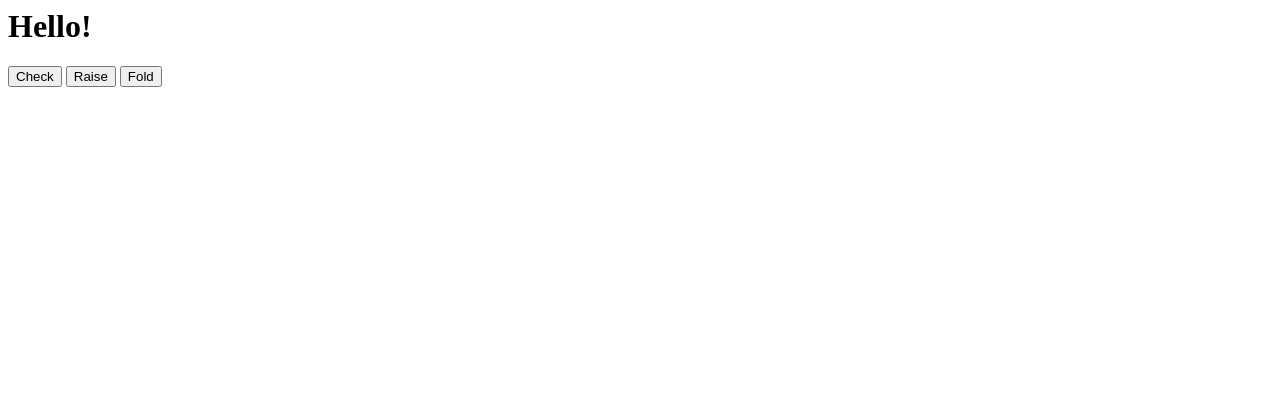
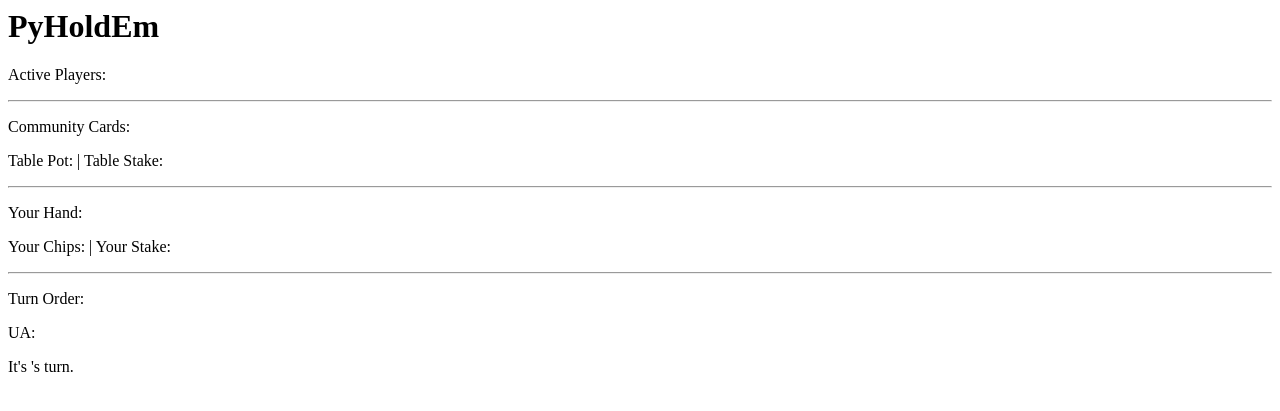
Before and after one commit to pioppob/PyHoldEm, a Flask app: page / in a window 1280 px wide. Shown: the top 411 px of the page. Run offline with Flask 2, Linux system fonts and the light colour scheme; some libraries are stand-ins or nearby versions.

Commit message:
Turn Action Handler

```diff
--- a/server.py
+++ b/server.py
@@ -1,6 +1,12 @@
 from flask_socketio import SocketIO, send, emit, join_room, leave_room
 from flask import Flask, render_template, session, request
-import poker
+import logging
+import os
+from Player import Player
+from Table import Table
+import time
+import json
+from maps import best_hand_map, rank_map, cpu_aggressiveness_map
 
 app = Flask(__name__)
 app.config['SECRET_KEY'] = 'secret!'
@@ -8,8 +14,35 @@
 
 active_connections = []
 
+def main_handler(connections, num_players):
+    print('Starting game!')
+
+    table = Table()
+
+    while table.active_game:
+        table.instantiate_players(connections)
+
+        table.deal()
+
+        for player in Player.instances:
+            emit('deal', {
+                'attributes': player.__dict__
+            }, room=player.id)
+
+        table.turn_action_handler(True)
+        table.turn_action_handler(False)
+        table.turn_action_handler(False)
+
+        break
+
+
+    print('3 turns taken')
+
+
+
 @app.route('/')
 def index():
+    # print(request.__dict__['sid'])
     return render_template('index.html')
 
 def check_for_capacity():
@@ -17,21 +50,30 @@
     if num_players < 3:
         return
 
-    poker.main_handler(active_connections, num_players)
+    main_handler(active_connections, num_players)
 
 @socketio.on('connect')
 def connect():
-    emit('my response', {'data': 'Connected'})
+    print('Request SID: ', request.sid)
 
-@socketio.on('register username')
+@socketio.on('backend handshake')
+def handshake(user_data):
+    print('Request SID 2: ', request.sid)
+    user_data['sid'] = request.sid
+    emit('frontend handshake', user_data)
+
+
+@socketio.on('register user')
 def register_username(data):
 
     session['identifier'] = data
     username = data['username']
+    room = data['sid']
+    join_room(room)
+
     active_connections.append(data)
-    print(active_connections)
     check_for_capacity()
-    send('Registered ' + data['username'], broadcast=True)
+    send('Registered ' + username + ' with room ' + room)
 
 @socketio.on('disconnect')
 def test_disconnect():
@@ -49,18 +91,64 @@
 
 @socketio.on('check')
 def on_check(data):
-    username = session['username']
+    username = session['identifier']['username']
+
+    table = Table.instances[0]
+    player = Player.get_player(name=username)
+
+    player._check(table)
+
+    emit('toggle-display', {
+        'display_type': 'three'
+    }, room=player.id)
+
     send(username + ' has checked!', broadcast=True)
 
 @socketio.on('fold')
 def on_fold(data):
-    username = session['username']
+    username = session['identifier']['username']
+
+    table = Table.instances[0]
+    player = Player.get_player(name=username)
+
+    player._fold(table)
+
+    emit('toggle-display', {
+        'display_type': 'three'
+    }, room=player.id)
+
     send(username + ' has folded!', broadcast=True)
 
 @socketio.on('raise')
 def on_raise(data):
-    username = session['username']
+    username = session['identifier']['username']
+    amount_to_raise = data['raise_amount']
+
+    table = Table.instances[0]
+    player = Player.get_player(name=username)
+
+    player._raise(table, int(amount_to_raise))
+
+    emit('toggle-display', {
+        'display_type': 'three'
+    }, room=player.id)
+
     send(username + ' has raised!', broadcast=True)
+
+@socketio.on('call')
+def on_call(data):
+    username = session['identifier']['username']
+
+    table = Table.instances[0]
+    player = Player.get_player(name=username)
+
+    player._call(table)
+
+    emit('toggle-display', {
+        'display_type': 'three'
+    }, room=player.id)
+
+    send(username + ' has called!', broadcast=True)
 
 if __name__ == '__main__':
     socketio.run(app)
--- a/templates/index.html
+++ b/templates/index.html
@@ -5,19 +5,93 @@
     var socket = io();
 
     let active_connections = [];
+    let hand = null
 
-    socket.on('connect', function(req) {
+    socket.on('connect', function() {
+        console.log('connection')
+
         username = prompt('What is your username?')
 
-        socket.emit('register username', {
+        const userData = {
             id: uuid.v4(),
-            username: username
-        });
+            username: username,
+        }
+
+        socket.emit('backend handshake', userData);
     });
 
-    socket.on('disconnect', function() {
-        socket.emit('disconnect');
-    });
+    socket.on('frontend handshake', function(userData) {
+
+        localStorage.setItem('userData', JSON.stringify(userData))
+        socket.emit('register user', userData)
+    })
+
+    socket.on('deal', function(player) {
+        console.log('in deal handler')
+
+        userData = JSON.parse(localStorage.getItem('userData'))
+
+        updateDiv('hand', player.attributes.hand)
+        updateDiv('yourStake', player.attributes.stake)
+        updateDiv('yourChips', player.attributes.chips)
+
+    })
+
+    socket.on('flop', function(flop_data) {
+
+        let active_players = []
+
+        updateDiv('community', flop_data.cards)
+        updateDiv('pot', flop_data.pot)
+        updateDiv('table-stake', flop_data.current_stake)
+        flop_data.active_players.forEach(player => {
+            active_players.push(player.name)
+        })
+        updateDiv('activePlayers', active_players)
+
+    })
+
+    socket.on('ua', function(turn_data) {
+        let turn_order = []
+        let ua = []
+
+        turn_data.turn_order.forEach(player => {
+            turn_order.push(player.name)
+        })
+        turn_data.ua.forEach(player => {
+            ua.push(player.name)
+        })
+        updateDiv('turn-order', turn_order)
+        updateDiv('ua', ua)
+        updateDiv('whos-turn', turn_data.whos_turn.name)
+
+    })
+
+    socket.on('cleanup', function(turn_data) {
+
+        updateDiv('turn-order', ' ')
+        updateDiv('ua', ' ')
+        updateDiv('whos-turn', ' ')
+
+    })
+
+    socket.on('toggle-display', function(display_data) {
+        let display_type = display_data.display_type
+
+        if (display_type == 'one') {
+            document.getElementById('display-one').style.display = 'block';
+        } else if (display_type == 'two') {
+            document.getElementById('display-two').style.display = 'block';
+        } else if (display_type == 'three') {
+            document.getElementById('display-one').style.display = 'none';
+            document.getElementById('display-two').style.display = 'none';
+        }
+    })
+
+    function updateDiv(idName, dataSource) {
+        div = document.getElementById(idName)
+        div.innerHTML = dataSource.toString()
+    }
 
     function check() {
         socket.emit('check', {
@@ -26,8 +100,9 @@
     }
 
     function raise() {
+        raise_amount = prompt('How much would you like to raise?')
         socket.emit('raise', {
-            message: 'I raise'
+            raise_amount: raise_amount
         })
     }
 
@@ -37,13 +112,44 @@
         })
     }
 
+    function call() {
+        socket.emit('call', {
+            message: 'I call'
+        })
+    }
+
     socket.on('message', function(message) {
         console.log('Received message: ', message)
     })
+
+    socket.on('disconnect', function() {
+        socket.emit('disconnect');
+    });
 </script>
 
-<h1>Hello!</h1>
+<h1>PyHoldEm</h1>
 
-<button onclick="check()">Check</button>
-<button onclick="raise()">Raise</button>
-<button onclick="fold()">Fold</button>
+<p>Active Players: <span id="activePlayers"></span></p>
+<hr>
+<p>Community Cards: <span id="community"></span></p>
+<p>Table Pot: <span id="pot"></span> | Table Stake: <span id="table-stake"></span></p>
+
+<hr>
+<p>Your Hand: <span id="hand"></span></p>
+<p>Your Chips: <span id="yourChips"></span> | Your Stake: <span id="yourStake"></span></p>
+<hr>
+<p>Turn Order: <span id='turn-order'></span></p>
+<p>UA: <span id='ua'></span></p>
+<p>It's <span id='whos-turn'></span>'s turn.</p>
+
+<div id="display-one" style="display: none;">
+    <button onclick="check()">Check</button>
+    <button onclick="raise()">Raise</button>
+    <button onclick="fold()">Fold</button>
+</div>
+
+<div id="display-two" style="display: none;">
+    <button onclick="call()">Check</button>
+    <button onclick="raise()">Raise</button>
+    <button onclick="fold()">Fold</button>
+</div>
```
Also changed, not shown: Player.py (+5 -5 lines), Table.py (+43 -23 lines), poker.py (deleted, +0 -32 lines).
